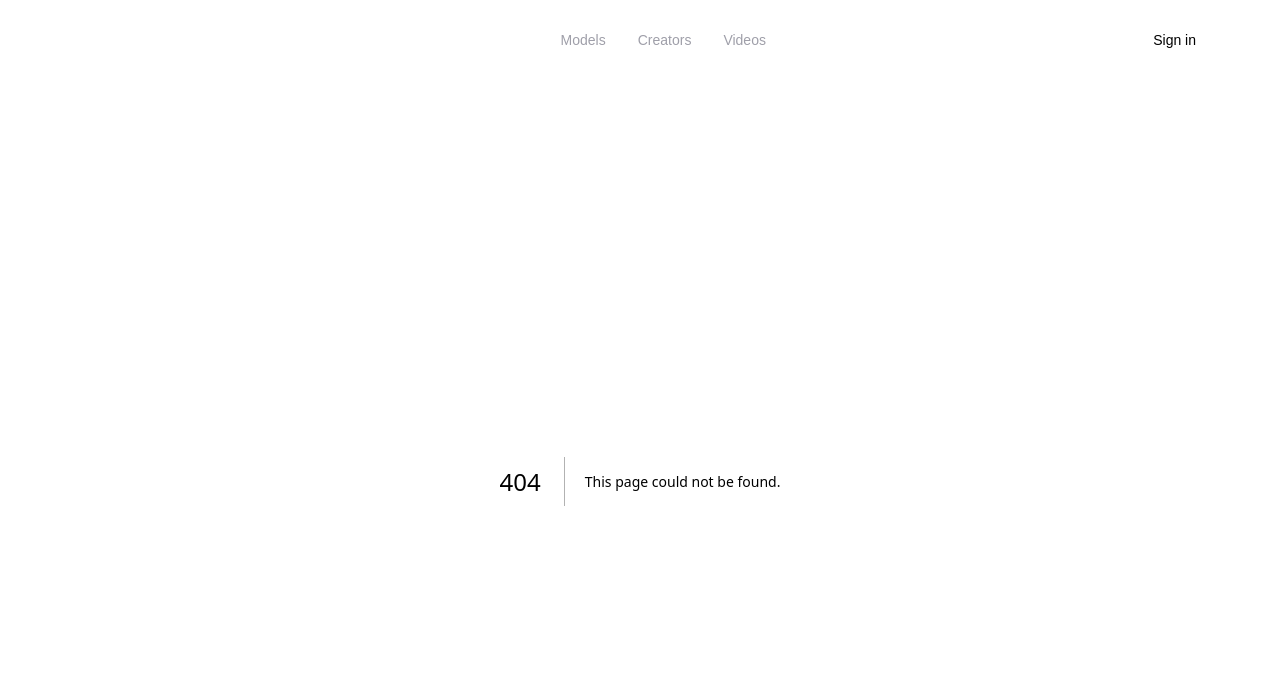
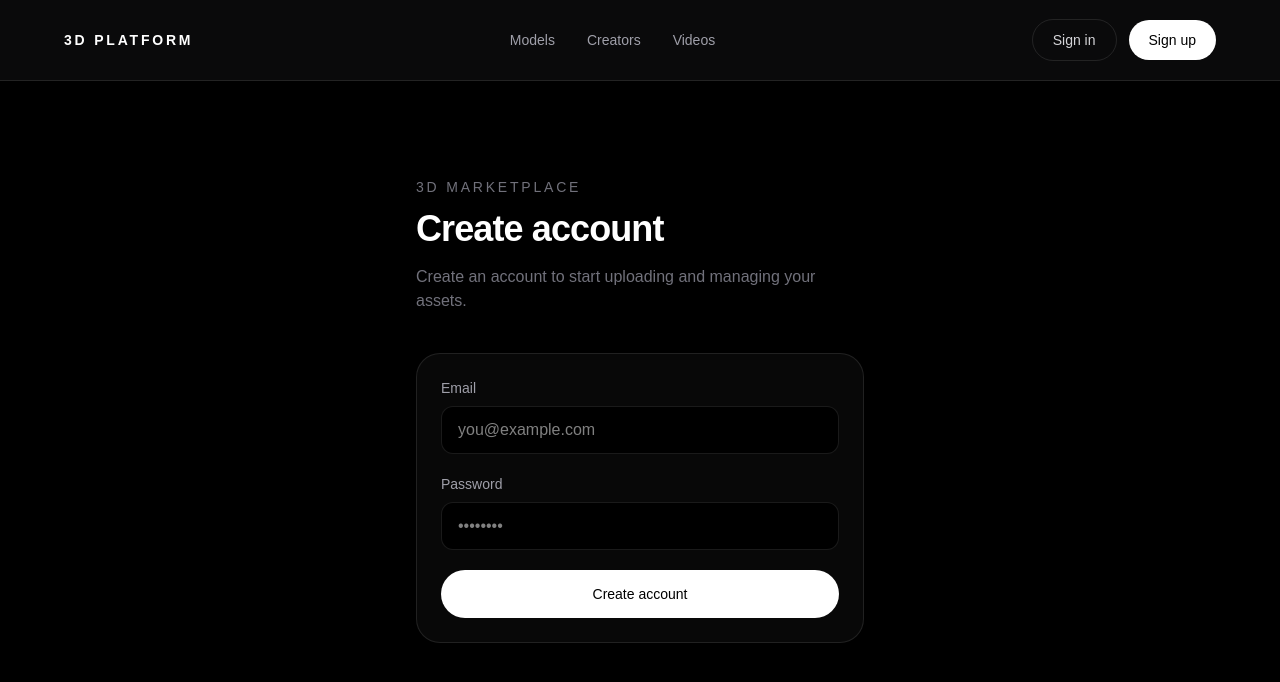
Before and after one commit to kingg6726-web/3d-platform, a Next.js app: page /signup in a window 1280 px wide. Before the commit this address had no page. Shown: the top 682 px of the page. Built offline with nearby package versions, Linux system fonts and the light colour scheme; no server answers.

Commit message:
Add user profiles

```diff
--- /dev/null
+++ b/src/app/profile-test/page.tsx
@@ -0,0 +1,92 @@
+"use client";
+
+import { useEffect, useState } from "react";
+import { supabase } from "@/lib/supabase";
+
+interface Profile {
+  display_name: string | null;
+  username: string | null;
+  avatar_url: string | null;
+  bio: string | null;
+}
+
+export default function ProfileTestPage() {
+  const [email, setEmail] = useState<string | null>(null);
+  const [profile, setProfile] = useState<Profile | null>(null);
+  const [message, setMessage] = useState("Loading...");
+
+  useEffect(() => {
+    async function loadProfile() {
+      const {
+        data: { user },
+      } = await supabase.auth.getUser();
+
+      if (!user) {
+        setMessage("Not signed in. Please sign in first.");
+        return;
+      }
+
+      setEmail(user.email ?? null);
+
+      const { data, error } = await supabase
+        .from("profiles")
+        .select("display_name, username, avatar_url, bio")
+        .eq("id", user.id)
+        .single();
+
+      if (error) {
+        setMessage(error.message);
+        return;
+      }
+
+      setProfile(data);
+      setMessage("");
+    }
+
+    loadProfile();
+  }, []);
+
+  if (message) {
+    return (
+      <main className="min-h-screen bg-black px-6 py-24 text-white">
+        <div className="mx-auto max-w-3xl">
+          <h1 className="text-3xl font-semibold">
+            Profile test
+          </h1>
+
+          <p className="mt-4 text-zinc-400">
+            {message}
+          </p>
+        </div>
+      </main>
+    );
+  }
+
+  return (
+    <main className="min-h-screen bg-black px-6 py-24 text-white">
+      <div className="mx-auto max-w-3xl">
+        <p className="text-sm uppercase tracking-[0.2em] text-zinc-500">
+          Profile test
+        </p>
+
+        <h1 className="mt-3 text-4xl font-semibold">
+          {profile?.display_name || "No name yet"}
+        </h1>
+
+        <div className="mt-10 rounded-2xl border border-white/10 bg-white/[0.03] p-6">
+          <p className="text-zinc-400">
+            Email: {email}
+          </p>
+
+          <p className="mt-2 text-zinc-400">
+            Username: {profile?.username || "Not set"}
+          </p>
+
+          <p className="mt-2 text-zinc-400">
+            Bio: {profile?.bio || "Not set"}
+          </p>
+        </div>
+      </div>
+    </main>
+  );
+}
--- /dev/null
+++ b/src/app/signin/page.tsx
@@ -0,0 +1,99 @@
+"use client";
+
+import { useState } from "react";
+import { supabase } from "@/lib/supabase";
+
+export default function SignInPage() {
+  const [email, setEmail] = useState("");
+  const [password, setPassword] = useState("");
+  const [message, setMessage] = useState("");
+  const [loading, setLoading] = useState(false);
+
+  async function handleSignIn(event: React.FormEvent<HTMLFormElement>) {
+    event.preventDefault();
+    setLoading(true);
+    setMessage("");
+
+    const { error } = await supabase.auth.signInWithPassword({
+      email,
+      password,
+    });
+
+    if (error) {
+      setMessage(error.message);
+    } else {
+      window.location.href = "/";
+    }
+
+    setLoading(false);
+  }
+
+  return (
+    <main className="min-h-screen bg-black px-6 py-24 text-white">
+      <div className="mx-auto w-full max-w-md">
+        <div className="mb-10">
+          <p className="mb-3 text-sm font-medium uppercase tracking-[0.2em] text-zinc-500">
+            3D Marketplace
+          </p>
+
+          <h1 className="text-4xl font-semibold tracking-tight">
+            Sign in
+          </h1>
+
+          <p className="mt-4 text-zinc-500">
+            Sign in to manage your account and assets.
+          </p>
+        </div>
+
+        <form
+          onSubmit={handleSignIn}
+          className="space-y-5 rounded-3xl border border-white/10 bg-white/[0.03] p-6"
+        >
+          <div>
+            <label className="mb-2 block text-sm text-zinc-400">
+              Email
+            </label>
+
+            <input
+              type="email"
+              required
+              value={email}
+              onChange={(event) => setEmail(event.target.value)}
+              className="h-12 w-full rounded-xl border border-white/10 bg-black px-4 text-white outline-none transition focus:border-white/30"
+              placeholder="you@example.com"
+            />
+          </div>
+
+          <div>
+            <label className="mb-2 block text-sm text-zinc-400">
+              Password
+            </label>
+
+            <input
+              type="password"
+              required
+              value={password}
+              onChange={(event) => setPassword(event.target.value)}
+              className="h-12 w-full rounded-xl border border-white/10 bg-black px-4 text-white outline-none transition focus:border-white/30"
+              placeholder="••••••••"
+            />
+          </div>
+
+          <button
+            type="submit"
+            disabled={loading}
+            className="h-12 w-full rounded-full bg-white px-6 text-sm font-medium text-black transition hover:bg-zinc-200 disabled:cursor-not-allowed disabled:opacity-50"
+          >
+            {loading ? "Signing in..." : "Sign in"}
+          </button>
+
+          {message && (
+            <p className="text-sm leading-6 text-red-400">
+              {message}
+            </p>
+          )}
+        </form>
+      </div>
+    </main>
+  );
+}
--- /dev/null
+++ b/src/app/signup/page.tsx
@@ -0,0 +1,104 @@
+"use client";
+
+import { useState } from "react";
+import { supabase } from "@/lib/supabase";
+
+export default function SignUpPage() {
+  const [email, setEmail] = useState("");
+  const [password, setPassword] = useState("");
+  const [message, setMessage] = useState("");
+  const [loading, setLoading] = useState(false);
+
+  async function handleSignUp(event: React.FormEvent<HTMLFormElement>) {
+    event.preventDefault();
+    setLoading(true);
+    setMessage("");
+
+    const { error } = await supabase.auth.signUp({
+      email,
+      password,
+    });
+
+    if (error) {
+      setMessage(error.message);
+    } else {
+      setMessage(
+        "Account created. Check your email if confirmation is required."
+      );
+      setEmail("");
+      setPassword("");
+    }
+
+    setLoading(false);
+  }
+
+  return (
+    <main className="min-h-screen bg-black px-6 py-24 text-white">
+      <div className="mx-auto w-full max-w-md">
+        <div className="mb-10">
+          <p className="mb-3 text-sm font-medium uppercase tracking-[0.2em] text-zinc-500">
+            3D Marketplace
+          </p>
+
+          <h1 className="text-4xl font-semibold tracking-tight">
+            Create account
+          </h1>
+
+          <p className="mt-4 text-zinc-500">
+            Create an account to start uploading and managing your assets.
+          </p>
+        </div>
+
+        <form
+          onSubmit={handleSignUp}
+          className="space-y-5 rounded-3xl border border-white/10 bg-white/[0.03] p-6"
+        >
+          <div>
+            <label className="mb-2 block text-sm text-zinc-400">
+              Email
+            </label>
+
+            <input
+              type="email"
+              required
+              value={email}
+              onChange={(event) => setEmail(event.target.value)}
+              className="h-12 w-full rounded-xl border border-white/10 bg-black px-4 text-white outline-none transition focus:border-white/30"
+              placeholder="you@example.com"
+            />
+          </div>
+
+          <div>
+            <label className="mb-2 block text-sm text-zinc-400">
+              Password
+            </label>
+
+            <input
+              type="password"
+              required
+              minLength={6}
+              value={password}
+              onChange={(event) => setPassword(event.target.value)}
+              className="h-12 w-full rounded-xl border border-white/10 bg-black px-4 text-white outline-none transition focus:border-white/30"
+              placeholder="••••••••"
+            />
+          </div>
+
+          <button
+            type="submit"
+            disabled={loading}
+            className="h-12 w-full rounded-full bg-white px-6 text-sm font-medium text-black transition hover:bg-zinc-200 disabled:cursor-not-allowed disabled:opacity-50"
+          >
+            {loading ? "Creating account..." : "Create account"}
+          </button>
+
+          {message && (
+            <p className="text-sm leading-6 text-zinc-400">
+              {message}
+            </p>
+          )}
+        </form>
+      </div>
+    </main>
+  );
+}
--- a/src/components/Header.tsx
+++ b/src/components/Header.tsx
@@ -1,4 +1,38 @@
+"use client";
+
+import { useEffect, useState } from "react";
+import { supabase } from "@/lib/supabase";
+
 export default function Header() {
+  const [email, setEmail] = useState<string | null>(null);
+
+  useEffect(() => {
+    async function loadUser() {
+      const {
+        data: { user },
+      } = await supabase.auth.getUser();
+
+      setEmail(user?.email ?? null);
+    }
+
+    loadUser();
+
+    const {
+      data: { subscription },
+    } = supabase.auth.onAuthStateChange((_event, session) => {
+      setEmail(session?.user?.email ?? null);
+    });
+
+    return () => {
+      subscription.unsubscribe();
+    };
+  }, []);
+
+  async function handleSignOut() {
+    await supabase.auth.signOut();
+    setEmail(null);
+  }
+
   return (
     <header className="w-full border-b border-white/10">
       <div className="mx-auto flex h-20 w-full max-w-7xl items-center justify-between px-6 sm:px-10 lg:px-16">
@@ -32,9 +66,40 @@ export default function Header() {
           </a>
         </nav>
 
-        <button className="rounded-full bg-white px-5 py-2.5 text-sm font-medium text-black transition-colors hover:bg-zinc-200">
-          Sign in
-        </button>
+        {email ? (
+          <div className="flex items-center gap-3">
+            <div className="flex h-9 w-9 items-center justify-center rounded-full bg-white text-xs font-semibold text-black">
+              {email.charAt(0).toUpperCase()}
+            </div>
+
+            <span className="hidden max-w-[180px] truncate text-sm text-zinc-400 sm:block">
+              {email}
+            </span>
+
+            <button
+              onClick={handleSignOut}
+              className="rounded-full border border-white/10 px-4 py-2 text-sm text-zinc-300 transition-colors hover:bg-white hover:text-black"
+            >
+              Sign out
+            </button>
+          </div>
+        ) : (
+          <div className="flex items-center gap-3">
+            <a
+              href="/signin"
+              className="rounded-full border border-white/10 px-5 py-2.5 text-sm text-zinc-300 transition-colors hover:bg-white hover:text-black"
+            >
+              Sign in
+            </a>
+
+            <a
+              href="/signup"
+              className="rounded-full bg-white px-5 py-2.5 text-sm font-medium text-black transition-colors hover:bg-zinc-200"
+            >
+              Sign up
+            </a>
+          </div>
+        )}
       </div>
     </header>
   );
```
